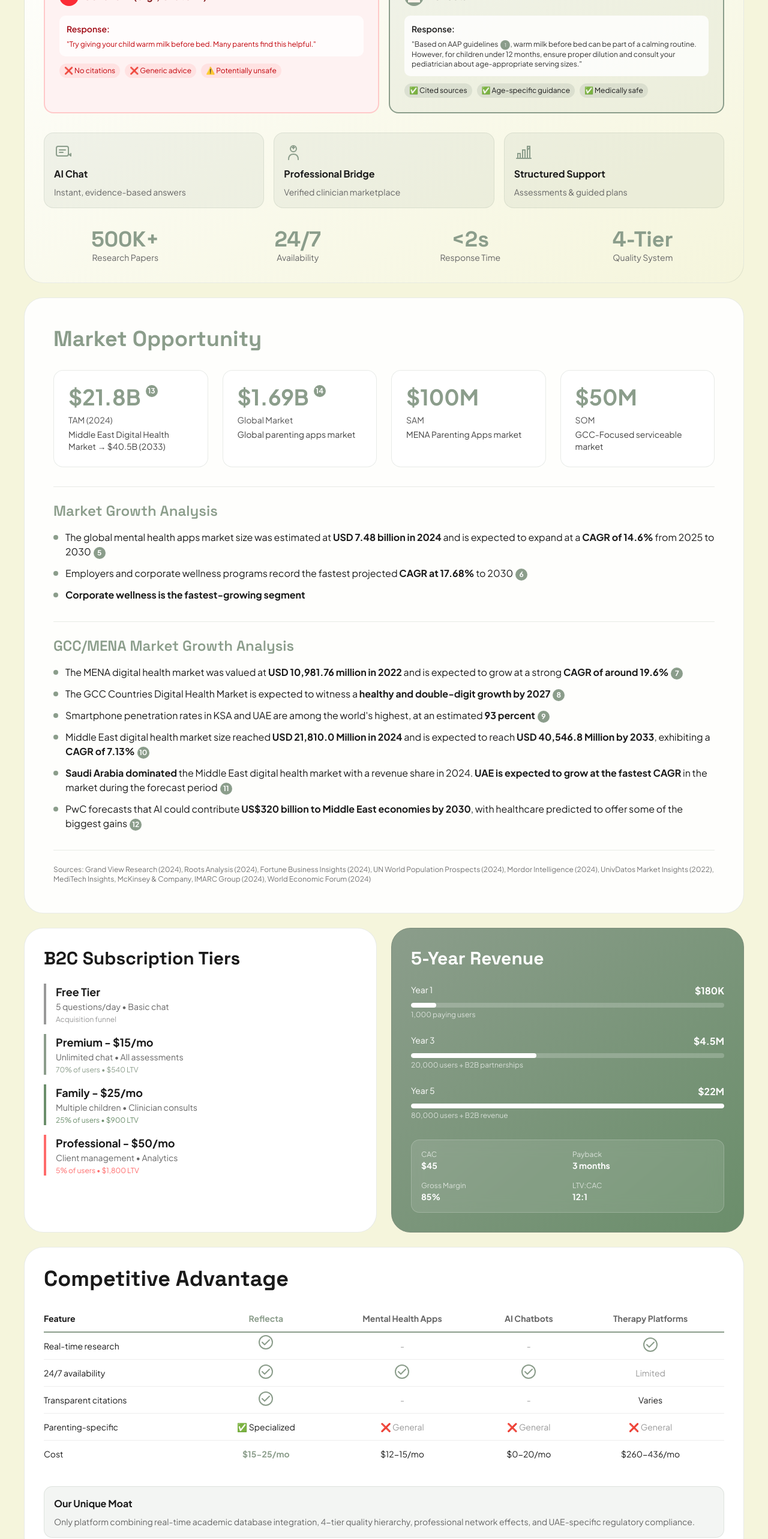
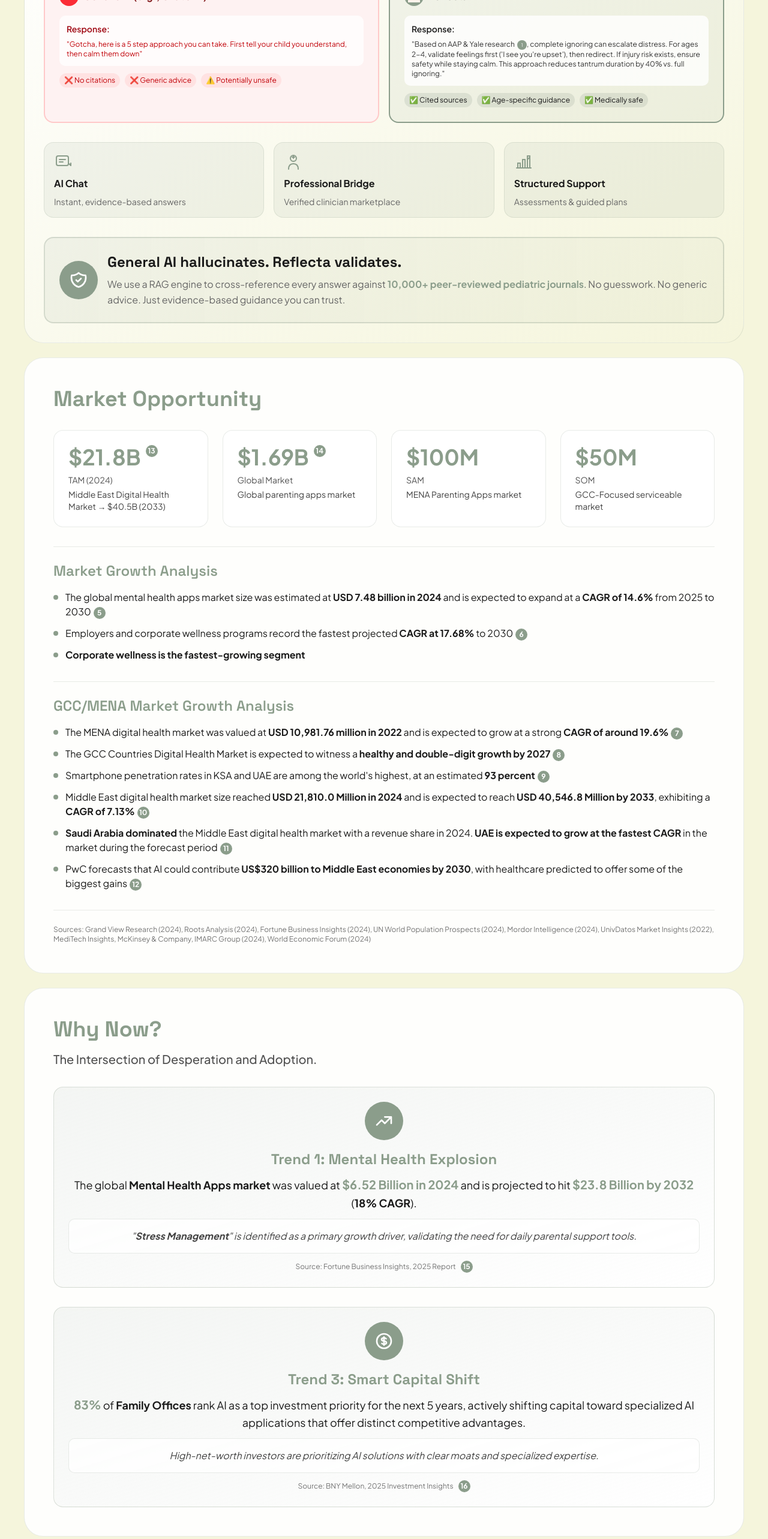
Before and after one commit to Salperton/reflecta-pitchdeck, a Next.js app: page / in a window 1280 px wide. Shown: the part 1299-3865 px from the top of the page at 60% size. Built offline with nearby package versions, Linux system fonts and the light colour scheme.

Commit message:
feat: update comparison example to temper tantrum scenario
Improve safety demonstration with evidence-based Reflecta guidance.

#VERCEL_SKIP

Co-authored-by: navidon <39086457+Salperton@users.noreply.github.com>

```diff
--- a/app/page.tsx
+++ b/app/page.tsx
@@ -373,7 +373,7 @@ export default function Page() {
                   <div className="bg-white/80 p-3 rounded-lg">
                     <p className="text-sm text-red-800 mb-2 font-semibold">Response:</p>
                     <p className="text-xs text-red-700">
-                      "Try giving your child warm milk before bed. Many parents find this helpful."
+                      &quot;Gotcha, here is a 5 step approach you can take. First tell your child you understand, then calm them down&quot;
                     </p>
                   </div>
                   <div className="flex flex-wrap gap-2 text-xs">
@@ -396,12 +396,13 @@ export default function Page() {
                   <div className="bg-white/80 p-3 rounded-lg">
                     <p className="text-sm text-[#1a1a1a] mb-2 font-semibold">Response:</p>
                     <p className="text-xs text-[#333]">
-                      "Based on AAP guidelines
+                      "Based on AAP & Yale research
                       <span className="inline-flex items-center justify-center w-4 h-4 rounded-full bg-[#8B9D8B] text-white text-[8px] ml-1">
                         1
                       </span>
-                      , warm milk before bed can be part of a calming routine. However, for children under 12 months,
-                      ensure proper dilution and consult your pediatrician about age-appropriate serving sizes."
+                      , complete ignoring can escalate distress. For ages 2-4, validate feelings first ('I see you're
+                      upset'), then redirect. If injury risk exists, ensure safety while staying calm. This approach
+                      reduces tantrum duration by 40% vs. full ignoring."
                     </p>
                   </div>
                   <div className="flex flex-wrap gap-2 text-xs">
@@ -439,30 +440,30 @@ export default function Page() {
               </div>
             </div>
 
-            <div className="grid grid-cols-2 sm:grid-cols-4 gap-4">
-              <div className="text-center">
-                <div className="font-[family-name:var(--font-space-grotesk)] text-3xl sm:text-4xl font-bold text-[#8B9D8B]">
-                  500K+
+            <div className="bg-gradient-to-r from-[#8B9D8B]/10 to-[#8B9D8B]/5 rounded-2xl p-6 border-2 border-[#8B9D8B]/30">
+              <div className="flex flex-col sm:flex-row items-start sm:items-center gap-4">
+                <div className="flex-shrink-0">
+                  <div className="w-16 h-16 rounded-full bg-[#8B9D8B] flex items-center justify-center">
+                    <svg className="w-8 h-8 text-white" fill="none" stroke="currentColor" viewBox="0 0 24 24">
+                      <path
+                        strokeLinecap="round"
+                        strokeLinejoin="round"
+                        strokeWidth={2}
+                        d="M9 12l2 2 4-4m5.618-4.016A11.955 11.955 0 0112 2.944a11.955 11.955 0 01-8.618 3.04A12.02 12.02 0 003 9c0 5.591 3.824 10.29 9 11.622 5.176-1.332 9-6.03 9-11.622 0-1.042-.133-2.052-.382-3.016z"
+                      />
+                    </svg>
+                  </div>
                 </div>
-                <p className="text-xs sm:text-sm text-[#666]">Research Papers</p>
-              </div>
-              <div className="text-center">
-                <div className="font-[family-name:var(--font-space-grotesk)] text-3xl sm:text-4xl font-bold text-[#8B9D8B]">
-                  24/7
+                <div className="flex-1">
+                  <h3 className="font-[family-name:var(--font-space-grotesk)] text-xl sm:text-2xl font-bold mb-2 text-[#1a1a1a]">
+                    General AI hallucinates. Reflecta validates.
+                  </h3>
+                  <p className="text-sm sm:text-base text-[#666] leading-relaxed">
+                    We use a RAG engine to cross-reference every answer against{" "}
+                    <span className="font-bold text-[#8B9D8B]">10,000+ peer-reviewed pediatric journals</span>. No
+                    guesswork. No generic advice. Just evidence-based guidance you can trust.
+                  </p>
                 </div>
-                <p className="text-xs sm:text-sm text-[#666]">Availability</p>
-              </div>
-              <div className="text-center">
-                <div className="font-[family-name:var(--font-space-grotesk)] text-3xl sm:text-4xl font-bold text-[#8B9D8B]">
-                  &lt;2s
-                </div>
-                <p className="text-xs sm:text-sm text-[#666]">Response Time</p>
-              </div>
-              <div className="text-center">
-                <div className="font-[family-name:var(--font-space-grotesk)] text-3xl sm:text-4xl font-bold text-[#8B9D8B]">
-                  4-Tier
-                </div>
-                <p className="text-xs sm:text-sm text-[#666]">Quality System</p>
               </div>
             </div>
           </div>
@@ -675,6 +676,111 @@ export default function Page() {
                 Population Prospects (2024), Mordor Intelligence (2024), UnivDatos Market Insights (2022), MediTech
                 Insights, McKinsey & Company, IMARC Group (2024), World Economic Forum (2024)
               </p>
+            </div>
+          </div>
+
+          {/* Slide 4: Why Now? */}
+          <div className="bg-white/90 backdrop-blur rounded-[32px] p-8 sm:p-12 min-h-[500px] border border-[#8B9D8B]/20 overflow-hidden">
+            <h2 className="font-[family-name:var(--font-space-grotesk)] text-2xl sm:text-4xl font-bold mb-4 text-[#8B9D8B]">
+              Why Now?
+            </h2>
+            <p className="text-lg sm:text-xl text-neutral-600 mb-8 font-medium">
+              The Intersection of Desperation and Adoption.
+            </p>
+
+            <div className="space-y-8">
+              {/* Trend 1: Mental Health Explosion */}
+              <div className="bg-gradient-to-br from-[#8B9D8B]/10 to-white/50 backdrop-blur rounded-2xl p-6 border border-[#8B9D8B]/30">
+                <div className="space-y-4">
+                  <div className="flex justify-center">
+                    <div className="w-16 h-16 bg-[#8B9D8B] rounded-full flex items-center justify-center">
+                      <svg className="w-8 h-8 text-white" fill="none" stroke="currentColor" viewBox="0 0 24 24">
+                        <path
+                          strokeLinecap="round"
+                          strokeLinejoin="round"
+                          strokeWidth={2}
+                          d="M13 7h8m0 0v8m0-8l-8 8-4-4-6 6"
+                        />
+                      </svg>
+                    </div>
+                  </div>
+
+                  <div className="space-y-3">
+                    <h3 className="font-[family-name:var(--font-space-grotesk)] text-xl sm:text-2xl font-bold text-center text-[#8B9D8B]">
+                      Trend 1: Mental Health Explosion
+                    </h3>
+                    <p className="text-base sm:text-lg leading-relaxed text-center">
+                      The global <strong>Mental Health Apps market</strong> was valued at{" "}
+                      <span className="text-[#8B9D8B] font-bold text-xl">$6.52 Billion in 2024</span> and is projected
+                      to hit <span className="text-[#8B9D8B] font-bold text-xl">$23.8 Billion by 2032</span> (
+                      <strong>18% CAGR</strong>).
+                    </p>
+                    <div className="bg-white/80 rounded-lg p-4 border border-[#8B9D8B]/20">
+                      <p className="text-sm sm:text-base italic text-neutral-700 text-center">
+                        "<strong>Stress Management</strong>" is identified as a primary growth driver, validating the
+                        need for daily parental support tools.
+                      </p>
+                    </div>
+                    <p className="text-xs text-neutral-500 flex items-center justify-center gap-2">
+                      <span>Source: Fortune Business Insights, 2025 Report</span>
+                      <a
+                        href="https://www.fortunebusinessinsights.com/"
+                        target="_blank"
+                        rel="noopener noreferrer"
+                        className="inline-flex items-center justify-center w-5 h-5 bg-[#8B9D8B] text-white rounded-full text-xs font-bold hover:bg-[#6B8E6B] transition-colors"
+                      >
+                        15
+                      </a>
+                    </p>
+                  </div>
+                </div>
+              </div>
+
+              {/* Trend 3: Smart Capital Shift */}
+              <div className="bg-gradient-to-br from-[#8B9D8B]/10 to-white/50 backdrop-blur rounded-2xl p-6 border border-[#8B9D8B]/30">
+                <div className="space-y-4">
+                  <div className="flex justify-center">
+                    <div className="w-16 h-16 bg-[#8B9D8B] rounded-full flex items-center justify-center">
+                      <svg className="w-8 h-8 text-white" fill="none" stroke="currentColor" viewBox="0 0 24 24">
+                        <path
+                          strokeLinecap="round"
+                          strokeLinejoin="round"
+                          strokeWidth={2}
+                          d="M12 8c-1.657 0-3 .895-3 2s1.343 2 3 2 3 .895 3 2-1.343 2-3 2m0-8c1.11 0 2.08.402 2.599 1M12 8V7m0 1v8m0 0v1m0-1c-1.11 0-2.08-.402-2.599-1M21 12a9 9 0 11-18 0 9 9 0 0118 0z"
+                        />
+                      </svg>
+                    </div>
+                  </div>
+
+                  <div className="space-y-3">
+                    <h3 className="font-[family-name:var(--font-space-grotesk)] text-xl sm:text-2xl font-bold text-center text-[#8B9D8B]">
+                      Trend 3: Smart Capital Shift
+                    </h3>
+                    <p className="text-base sm:text-lg leading-relaxed text-center">
+                      <span className="text-[#8B9D8B] font-bold text-xl">83%</span> of <strong>Family Offices</strong>{" "}
+                      rank AI as a top investment priority for the next 5 years, actively shifting capital toward
+                      specialized AI applications that offer distinct competitive advantages.
+                    </p>
+                    <div className="bg-white/80 rounded-lg p-4 border border-[#8B9D8B]/20">
+                      <p className="text-sm sm:text-base italic text-neutral-700 text-center">
+                        High-net-worth investors are prioritizing AI solutions with clear moats and specialized
+                        expertise.
+                      </p>
+                    </div>
+                    <p className="text-xs text-neutral-500 flex items-center justify-center gap-2">
+                      <span>Source: BNY Mellon, 2025 Investment Insights</span>
+                      <a
+                        href="https://www.bnymellon.com/"
+                        target="_blank"
+                        rel="noopener noreferrer"
+                        className="inline-flex items-center justify-center w-5 h-5 bg-[#8B9D8B] text-white rounded-full text-xs font-bold hover:bg-[#6B8E6B] transition-colors"
+                      >
+                        16
+                      </a>
+                    </p>
+                  </div>
+                </div>
+              </div>
             </div>
           </div>
 
```
